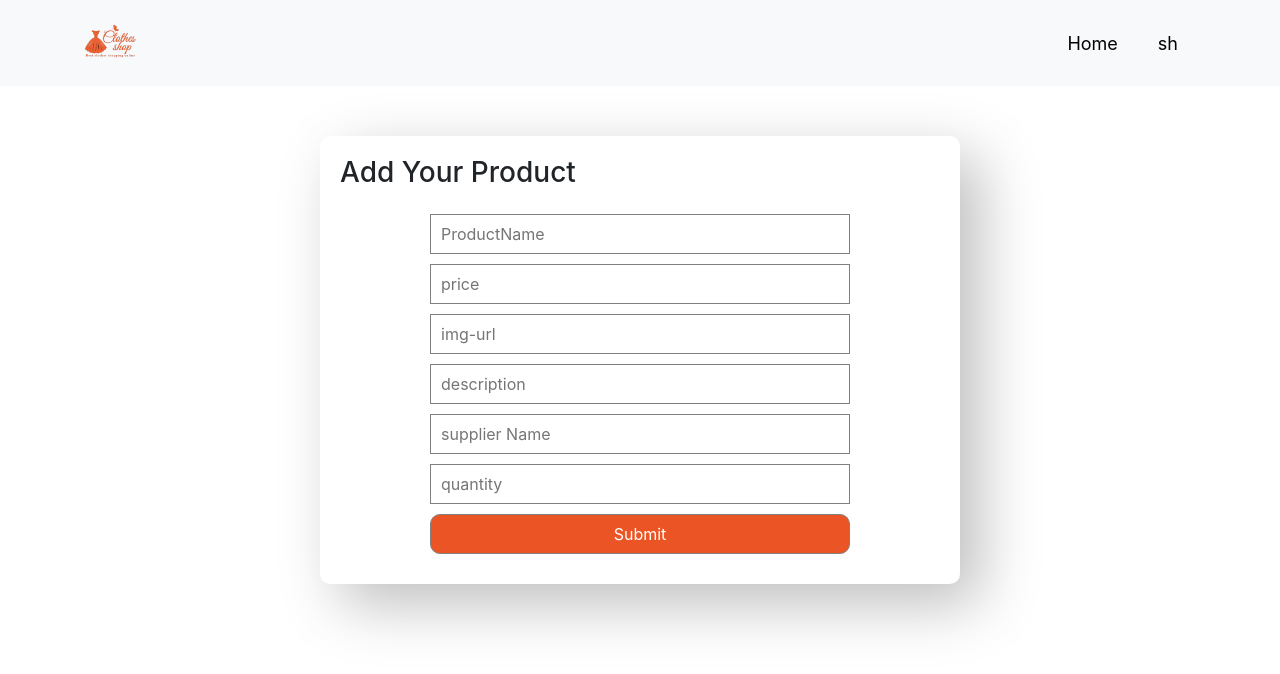
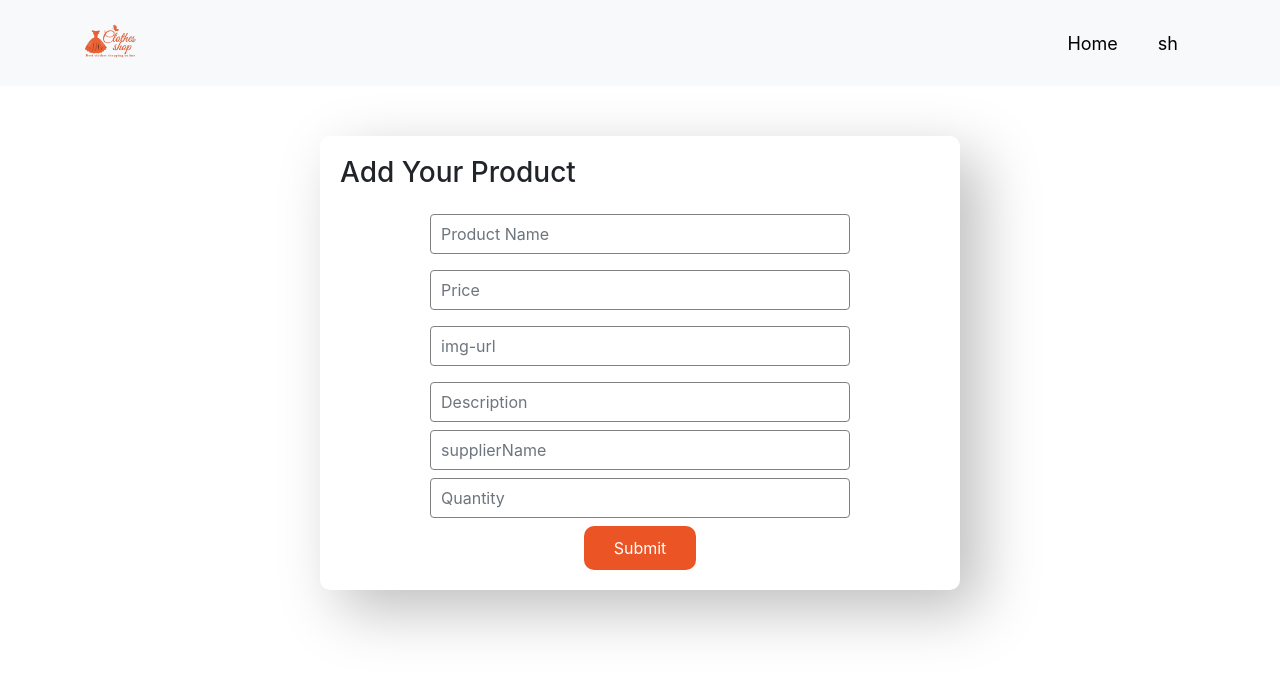
Before and after one commit to shariarHossain23/Dress-shop-client, a React (Create React App) app: page /additem in a window 1280 px wide. Shown: the top 674 px of the page. Built offline with nearby package versions, Linux system fonts and the light colour scheme.

Commit message:
add item done

```diff
--- a/src/Pages/Home/Additem/Additem.js
+++ b/src/Pages/Home/Additem/Additem.js
@@ -1,24 +1,60 @@
+import axios from "axios";
 import React from "react";
-import './additem.css';
+import { Button, Form } from "react-bootstrap";
+import { toast } from "react-toastify";
+import PageTitle from "../../Shared/PageTItle/PageTitle";
+import "./additem.css";
 
 const Additem = () => {
   // dressName, price, img,supplierName, quantity,desc
-
+  const handleAddItem = (event) => {
+    event.preventDefault();
+    const dressCollection = {
+      dressName: event.target.product.value,
+      price: event.target.price.value,
+      img: event.target.imgUrl.value,
+      desc: event.target.desc.value,
+      supplierName: event.target.supplierName.value,
+      quantity: event.target.quantity.value,
+    };
+    axios.post("http://localhost:5000/dress",dressCollection)
+    .then(response => {
+        toast.success("product upload successfully")
+        event.target.reset()
+    })
+  };
   return (
     <div>
       <div className="container-fluid ">
         <div className="row">
           <div className="col-md-6 mx-auto form-group">
-              <h3 className="mb-4">Add Your Product</h3>
-            <form action="">
-              <input type="text" name="product" id="" placeholder="ProductName" required />
-              <input type="number" name="price" id="" placeholder="price" required />
-              <input type="text" name="imgUrl" id="" placeholder="img-url" required />
-              <input type="text" name="desc" id="" placeholder="description" required />
-              <input type="text" name="supplierName" id="" placeholder="supplier Name" required />
-              <input type="text" name="quantity" id="" placeholder="quantity" required />
-             <input type="button" className="inventory-btn" value="Submit" />
-            </form>
+              <PageTitle title='additem'></PageTitle>
+            <h3 className="mb-4">Add Your Product</h3>
+            <Form onSubmit={handleAddItem} className="">
+              <Form.Group className="mb-3" controlId="formBasicEmail">
+                <Form.Control name="product" type="text" placeholder="Product Name" required/>
+              </Form.Group>
+              <Form.Group className="mb-3" controlId="formBasicEmail">
+                <Form.Control name="price" type="number" placeholder="Price" required />
+              </Form.Group>
+              <Form.Group className="mb-3" controlId="formBasicEmail">
+                <Form.Control name="imgUrl" type="text" placeholder="img-url" required />
+              </Form.Group>
+              <Form.Group className="mb-2" controlId="formBasicEmail">
+                <Form.Control name="desc" type="text" placeholder="Description" required />
+              </Form.Group>
+              <Form.Group className="mb-2" controlId="formBasicEmail">
+                <Form.Control name="supplierName" type="text" placeholder="supplierName" required />
+              </Form.Group>
+              <Form.Group className="mb-2" controlId="formBasicEmail">
+                <Form.Control name="quantity" type="text" placeholder="Quantity" required />
+              </Form.Group>
+            <div className="text-center">
+            <Button className="inventory-btn" variant="primary" type="submit">
+                Submit
+              </Button>
+            </div>
+            </Form>
           </div>
         </div>
       </div>
--- a/src/Pages/Home/Additem/additem.css
+++ b/src/Pages/Home/Additem/additem.css
@@ -4,10 +4,11 @@
   padding: 20px;
   box-shadow: 20px 20px 60px #bebebe, -20px -20px 60px #ffffff;
 }
+
 .form-group input {
   display: block;
+  margin: 0 auto;
   width: 70%;
-  margin: 10px auto;
   outline: none;
   border: 1px solid gray;
   padding: 7px 10px;
--- a/src/Pages/Home/ManageInventoryData/manageinventory.css
+++ b/src/Pages/Home/ManageInventoryData/manageinventory.css
@@ -14,5 +14,5 @@
   border-radius: 10px;
 }
 .inventory-btn:hover {
-  background-color: rgba(14, 14, 14, 0.45);
+  background-color: black;
 }
```
